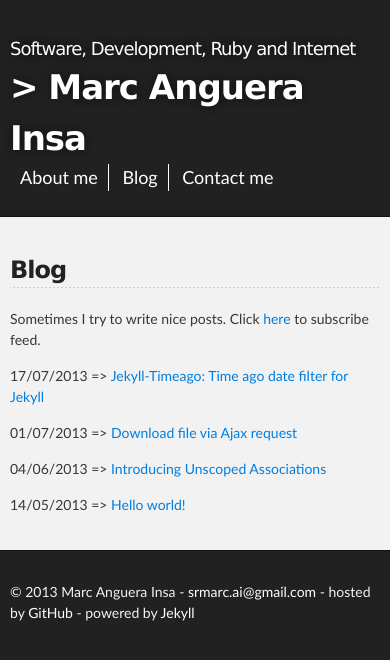
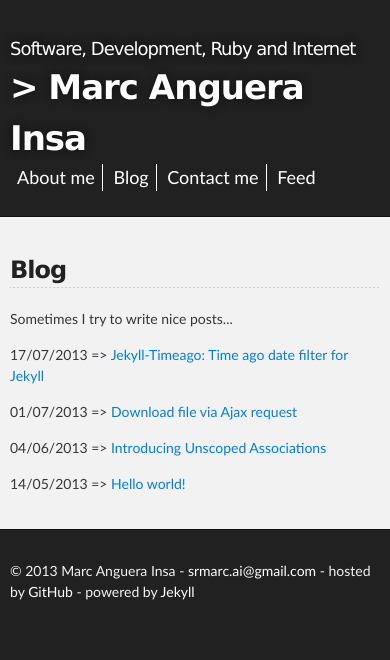
Before and after one commit to markets/markets.github.io, a Jekyll site: the page built from blog/index.html, in a window 390 px wide. Shown: the top 660 px of the page. Built offline with Jekyll 4.4.1, drawn with Linux system fonts in a browser that asks for light colours.

Commit message:
feed link to menu

```diff
--- a/_layouts/default.html
+++ b/_layouts/default.html
@@ -28,7 +28,8 @@
       <ul class='menu'>
         <li><a href="/about/" title="About me">About me</a></li>
         <li><a href="/blog/" title="Blog">Blog</a></li>
-        <li class="last"><a href="/contact/" title="Contact me">Contact me</a></li>
+        <li><a href="/contact/" title="Contact me">Contact me</a></li>
+        <li class="last"><a href="/feed.xml" title="Subscribe Feed" target="_blank">Feed</a></li>
       </ul>
     </header>
   </div>
--- a/blog/index.html
+++ b/blog/index.html
@@ -5,7 +5,7 @@ title: Blog - Marc Anguera Insa
 
 <h2>Blog</h2>
 
-<p>Sometimes I try to write nice posts. Click <a href="/feed.xml">here</a> to subscribe feed.</p>
+<p>Sometimes I try to write nice posts...</p>
 
 {% for post in site.posts %}
   <p>{{ post.date | date: "%d/%m/%Y" }}  =>  <a href="{{ post.url }}">{{ post.title }}</a></p>
--- a/css/styles.css
+++ b/css/styles.css
@@ -374,7 +374,7 @@ Small Device Styles
   }
 
   ul.menu li {
-    padding-right: 10px;
-    padding-left: 10px;
+    padding-right: 7px;
+    padding-left: 7px;
   }
 }
```
